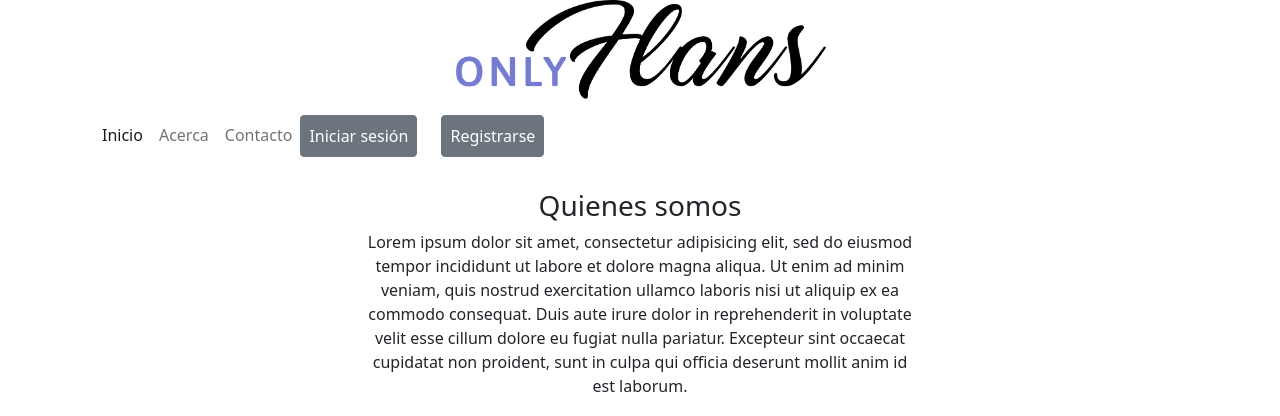
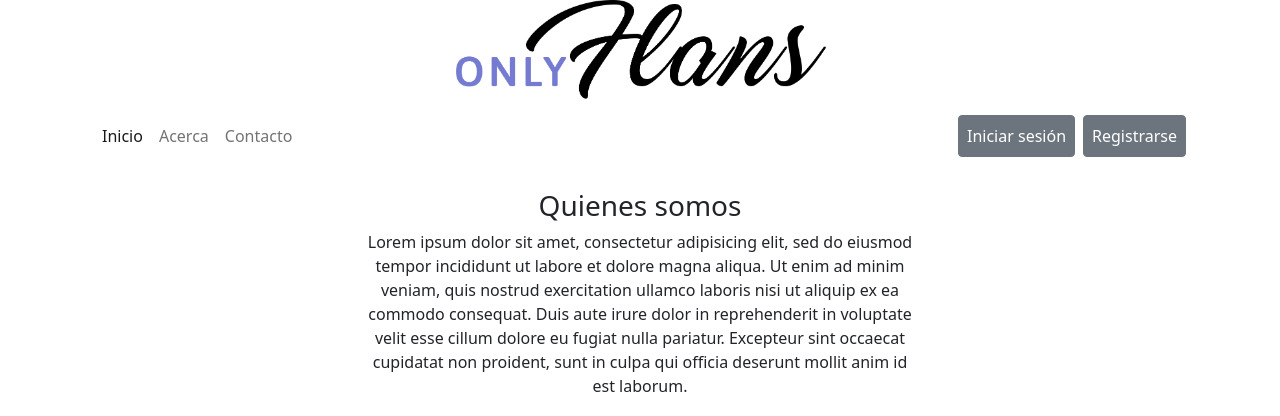
Before and after one commit to gonzaloparod1/onlyflans, a Django app: page /acerca/ in a window 1280 px wide. Shown: the top 416 px of the page. Run offline with Django 3.2, Linux system fonts and the light colour scheme.

Commit message:
modified navbar.html

```diff
--- a/web/templates/navbar.html
+++ b/web/templates/navbar.html
@@ -1,4 +1,4 @@
-<div styles=""  class="container">
+<div class="container">
   <nav class="navbar navbar-expand-lg navbar-light bg-white mb-2">
     <div class="container-fluid">
       <button class="navbar-toggler" type="button" data-bs-toggle="collapse" data-bs-target="#navbarSupportedContent" aria-controls="navbarSupportedContent" aria-expanded="false" aria-label="Toggle navigation">
@@ -7,66 +7,48 @@
       <div class="collapse navbar-collapse" id="navbarSupportedContent">
         <ul class="navbar-nav me-auto mb-2 mb-lg-0">
           <li class="nav-item">
-            <a class="nav-link active" aria-current="page" href="{% url 'indice' %}">
-              Inicio
-            </a>
+            <a class="nav-link active" aria-current="page" href="{% url 'indice' %}">Inicio</a>
           </li>
 
-         {% if user.is_authenticated %}
+          {% if user.is_authenticated %}
           <li class="nav-item">
-            <a class="nav-link" href="{% url 'bienvenido' %}">
-              Bienvenido
-            </a>
+            <a class="nav-link" href="{% url 'bienvenido' %}">Bienvenido</a>
           </li>
           {% endif %}
 
           <li class="nav-item">
-            <a class="nav-link" href="{% url 'acerca' %}">
-              Acerca
-            </a>
+            <a class="nav-link" href="{% url 'acerca' %}">Acerca</a>
           </li>
           <li class="nav-item">
-            <a class="nav-link" href="{% url 'contacto' %}">
-              Contacto
-            </a>
+            <a class="nav-link" href="{% url 'contacto' %}">Contacto</a>
           </li>
-
-          {% if not user.is_authenticated %}
-          <li class="nav-item ">
-            <a class="nav-link btn btn-secondary me-4 text-white" href="{% url 'login'%}">
-              Iniciar sesión
-            </a>
-          </li>
-          <li class="nav-item ">
-            <a class="nav-link btn btn-secondary text-white" href="{% url 'register'%}">
-              Registrarse
-            </a>
-          </li>
-          {% endif %}
         </ul>
 
         <ul class="navbar-nav ms-auto mb-2 mb-lg-0">
+          {% if not user.is_authenticated %}
+          <li class="nav-item">
+            <a class="nav-link btn btn-secondary me-2 text-white" href="{% url 'login' %}">Iniciar sesión</a>
+          </li>
+          <li class="nav-item">
+            <a class="nav-link btn btn-secondary text-white" href="{% url 'register' %}">Registrarse</a>
+          </li>
+          {% endif %}
+
           {% if user.is_authenticated %}
           <li class="nav-item">
-            <a class="nav-link" href="{% url 'profile' %}">
-              Perfil
-            </a>
+            <a class="nav-link" href="{% url 'profile' %}">Perfil</a>
           </li>
           <li class="nav-item">
             <form id="logout-form" action="{% url 'logout' %}" method="post" style="display: none;">
               {% csrf_token %}
             </form>
             <a class="nav-link btn btn-secondary text-white" href="#"
-               onclick="event.preventDefault(); document.getElementById('logout-form').submit();">
+              onclick="event.preventDefault(); document.getElementById('logout-form').submit();">
               Cerrar sesión
             </a>
           </li>
           {% endif %}
         </ul>
-        <!-- <form class="d-flex">
-          <input class="form-control me-2" type="search" placeholder="Search" aria-label="Search">
-          <button class="btn btn-outline-success" type="submit">Search</button>
-        </form> -->
       </div>
     </div>
   </nav>
```
